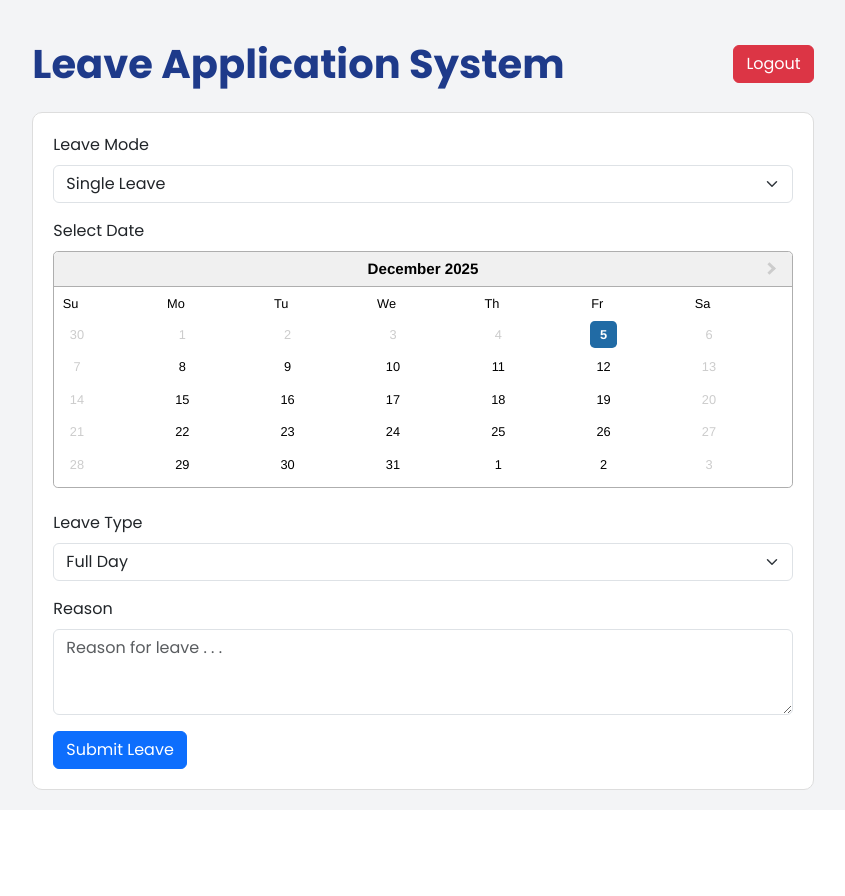
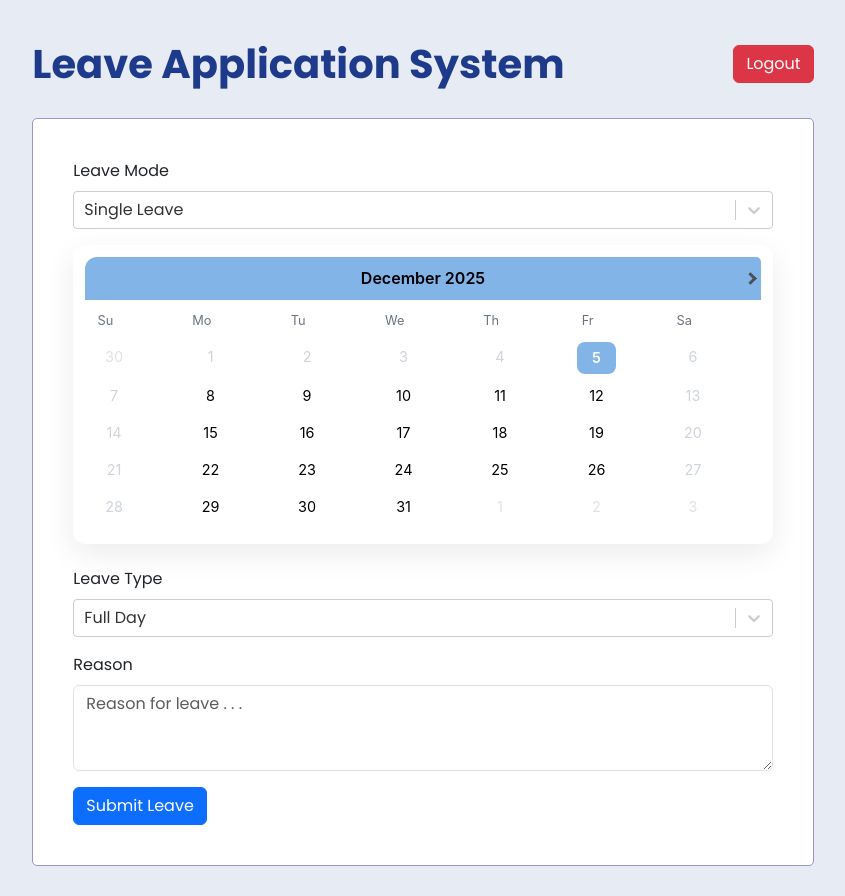
Before and after one commit to sahil852963/applicationsystem, a React (Create React App) app: page /leaveapplication/send-mail in a window 1280 px wide. Shown: the whole page, without its empty margins (217-1062 px from the left). Before the commit the page ends 810 px from the top, so only its background shows below. Built offline with nearby package versions, Linux system fonts and the light colour scheme; sample sign-in values are in the browser's storage; a small style sheet from the web is missing.

Commit message:
updated calender

```diff
--- a/package.json
+++ b/package.json
@@ -15,6 +15,7 @@
     "react-dom": "^19.2.0",
     "react-router-dom": "^7.9.6",
     "react-scripts": "5.0.1",
+    "react-select": "^5.10.2",
     "toastify-js": "^1.12.0",
     "web-vitals": "^2.1.4"
   },
--- a/src/App.css
+++ b/src/App.css
@@ -40,7 +40,7 @@
 .App {
   text-align: center;
   font-family: "Poppins", sans-serif;
-  background: #f3f4f6;
+  background: #e6ebf4;
   min-height: 100vh;
   padding-top: 40px;
 }
--- /dev/null
+++ b/src/component/FlashMessage.js
@@ -0,0 +1,21 @@
+import Toastify from "toastify-js";
+import "toastify-js/src/toastify.css";
+
+export const showToast = (message, type = "success") => {
+    Toastify({
+        text: message,
+        duration: 3000,
+        close: true,
+        gravity: "top",
+        position: "right",
+        stopOnFocus: true,
+        style: {
+            background:
+                type === "success"
+                    ? "linear-gradient(to right, #00b09b, #96c93d)"
+                    : type === "warning"
+                        ? "linear-gradient(to right, #f7971e, #ffd200)"
+                        : "linear-gradient(to right, #ff416c, #ce3115ff)",
+        },
+    }).showToast();
+};
--- a/src/component/LeaveForm/LeaveForm.css
+++ b/src/component/LeaveForm/LeaveForm.css
@@ -1,10 +1,10 @@
 .leave-form {
     max-width: 500px;
-    margin: 20px auto;
-    padding: 20px;
-    border: 1px solid #ddd;
-    border-radius: 10px;
-    background: #fff;
+    margin: 30px auto;
+    padding: 40px;
+    border: 1px solid #9c93d0;
+    border-radius: 5px;
+    background: hwb(0 100% 0%);
 }
 .submit-btn {
     width: 100%;
@@ -13,23 +13,111 @@
     display: none !important;
 }
 
-.leave-card {
-    width: 420px;
-    background: #fff;
-    padding: 30px;
-    border-radius: 16px;
-    box-shadow: 0 8px 20px rgba(0,0,0,0.1);
-}
-
 .leave-form {
   max-width: 100%;
 }
 
 .leave-table-wrapper {
-  max-height: 260px; /* prevents page from growing */
+  max-height: 260px;
   overflow-y: auto;
 }
 
 .leave-table-wrapper table {
   margin-bottom: 0;
 }
+
+/* ===============================
+   React DatePicker – Modern UI
+================================ */
+
+.react-datepicker {
+  font-family: "Inter", system-ui, -apple-system, sans-serif;
+  border: none;
+  border-radius: 12px;
+  box-shadow: 0 10px 30px rgba(0, 0, 0, 0.08);
+  padding: 12px;
+}
+
+/* Header */
+.react-datepicker__header {
+  background-color: #82b4e7;
+  border-bottom: none;
+  padding: 12px 0;
+  border-radius: 12px 12px 0 0;
+}
+
+.react-datepicker__current-month {
+  font-weight: 600;
+  font-size: 1rem;
+}
+
+/* Day names (Sun–Sat) */
+.react-datepicker__day-name {
+  color: #6c757d;
+  font-size: 0.8rem;
+  margin: 0.4rem;
+}
+
+/* Days */
+.react-datepicker__day {
+  width: 2.4rem;
+  margin: 0.2rem;
+  border-radius: 8px;
+  font-size: 0.9rem;
+  transition: all 0.2s ease;
+}
+
+/* Hover */
+.react-datepicker__day:hover {
+  background-color: #e9ecef;
+}
+
+/* Today */
+.react-datepicker__day--today {
+  font-weight: 600;
+  border: 1px dashed #82b4e7;
+}
+
+/* Selected day */
+.react-datepicker__day--selected{
+  background-color: #82b4e7 !important;
+  color: #fff;
+  border-radius: 8px;
+}
+.react-datepicker__day--keyboard-selected {
+  /* background-color: #0d6efd !important; */
+  color: #fff;
+  border-radius: 8px;
+}
+
+/* Disabled dates */
+.react-datepicker__day--disabled {
+  color: #ced4da;
+  cursor: not-allowed;
+}
+
+/* Outside month days */
+.react-datepicker__day--outside-month {
+  color: #dee2e6;
+}
+
+/* Navigation arrows */
+.react-datepicker__navigation {
+  top: 20px;
+}
+
+.react-datepicker__navigation-icon::before {
+  border-color: #495057;
+}
+
+/* Mobile friendly */
+@media (max-width: 576px) {
+  .react-datepicker {
+    width: 100%;
+  }
+
+  .react-datepicker__day {
+    width: 2.1rem;
+    line-height: 2.1rem;
+  }
+}
--- a/src/component/LeaveForm/LeaveForm.jsx
+++ b/src/component/LeaveForm/LeaveForm.jsx
@@ -1,5 +1,4 @@
-import Toastify from "toastify-js";
-import "toastify-js/src/toastify.css";
+import Select from "react-select";
 import { useContext, useReducer } from "react";
 import { useNavigate } from "react-router-dom";
 import axios from "axios";
@@ -7,6 +6,7 @@ import DatePicker from "react-datepicker";
 import "react-datepicker/dist/react-datepicker.css";
 import { AuthContext } from "../../context/AuthContext";
 import "./LeaveForm.css";
+import { showToast } from "../FlashMessage.js"
 
 export const LeaveForm = () => {
 
@@ -14,6 +14,18 @@ export const LeaveForm = () => {
 		const istDate = new Date(dateObj.getTime() + 5.5 * 60 * 60 * 1000);
 		return istDate.toISOString().split("T")[0];
 	};
+
+	const leaveModeOptions = [
+		{ value: "single", label: "Single Leave" },
+		{ value: "multiple", label: "Multiple Leaves" },
+		{ value: "restricted", label: "Restricted" },
+	];
+
+	const leaveTypeOptions = [
+		{ value: "full_day", label: "Full Day" },
+		{ value: "half_day", label: "Half Day" },
+		{ value: "short_leave", label: "Short Leave" },
+	];
 
 	const today = new Date();
 	today.setHours(0, 0, 0, 0);
@@ -101,31 +113,14 @@ export const LeaveForm = () => {
 		return dt;
 	});
 
-	const showToast = (message, type = "success") => {
-		Toastify({
-			text: message,
-			duration: 3000,
-			close: true,
-			gravity: "top",
-			position: "right",
-			stopOnFocus: true,
-			style: {
-				background:
-					type === "success"
-						? "linear-gradient(to right, #00b09b, #96c93d)"
-						: type === "warning"
-							? "linear-gradient(to right, #f7971e, #ffd200)"
-							: "linear-gradient(to right, #ff416c, #ff4b2b)",
-			},
-		}).showToast();
-	};
 
-
+	// Logout user
 	const handleLogoutClick = () => {
 		logout();
 		navigate("/");
 	};
 
+	// Handle Leave Type in case of multiple Leaves
 	const handleLeaveTypeChange = (e) => {
 		if (leaveMode === "restricted") return;
 		const type = e.target.value;
@@ -137,6 +132,7 @@ export const LeaveForm = () => {
 
 	};
 
+	// Handle morning/evening session change
 	const handleSessionChange = (e) => {
 		dispatch({
 			type: "SET_CURRENT_DAY",
@@ -159,6 +155,7 @@ export const LeaveForm = () => {
 	};
 
 
+	// Add multiple days in case of multiple Leaves. Add btn functionality
 	const handleAddDay = () => {
 		if (
 			(currentDay.leave_type === "half_day" || currentDay.leave_type === "short_leave") &&
@@ -220,10 +217,12 @@ export const LeaveForm = () => {
 	};
 
 
+	// Delete day from multiple leaves. Delete btn functionality
 	const handleDeleteDay = (date) => {
 		dispatch({ type: "DELETE_LEAVE", payload: date });
 	};
 
+	// Handle form submission
 	const handleSubmit = async (e) => {
 		e.preventDefault();
 
@@ -288,22 +287,23 @@ export const LeaveForm = () => {
 						{/* Leave Mode */}
 						<div className="mb-3">
 							<label className="form-label">Leave Mode</label>
-							<select
-								className="form-select"
-								value={leaveMode}
-								onChange={(e) =>
-									dispatch({ type: "SET_LEAVE_MODE", payload: e.target.value })
+							<Select
+								options={leaveModeOptions}
+								value={leaveModeOptions.find(opt => opt.value === leaveMode)}
+								onChange={(selected) =>
+									dispatch({
+										type: "SET_LEAVE_MODE",
+										payload: selected.value,
+									})
 								}
-							>
-								<option value="single">Single Leave</option>
-								<option value="multiple">Multiple Leaves</option>
-								<option value="restricted">Restricted</option>
-							</select>
+								placeholder="Select Leave Mode"
+								isSearchable={false}
+								classNamePrefix="react-select"
+							/>
 						</div>
 
 						{/* Date Picker */}
 						<div className="mb-3">
-							<label className="form-label">Select Date</label>
 							<DatePicker
 								inline
 								selected={
@@ -337,7 +337,6 @@ export const LeaveForm = () => {
 										type: "SET_CURRENT_DAY",
 										payload: { date: formatDate(date) },
 									});
-									// setCurrentDay({ ...currentDay, date: formatDate(date) });
 								}}
 							/>
 
@@ -347,15 +346,16 @@ export const LeaveForm = () => {
 						{leaveMode !== "restricted" && (
 							<div className="mb-3">
 								<label className="form-label">Leave Type</label>
-								<select
-									className="form-select"
-									value={currentDay.leave_type}
-									onChange={handleLeaveTypeChange}
-								>
-									<option value="full_day">Full Day</option>
-									<option value="half_day">Half Day</option>
-									<option value="short_leave">Short Leave</option>
-								</select>
+								<Select
+									options={leaveTypeOptions}
+									value={leaveTypeOptions.find(o => o.value === currentDay.leave_type)}
+									onChange={(selected) =>
+										dispatch({
+											type: "SET_CURRENT_DAY",
+											payload: { leave_type: selected.value },
+										})
+									}
+								/>
 							</div>
 						)}
 
--- a/src/component/Login/Login.jsx
+++ b/src/component/Login/Login.jsx
@@ -3,6 +3,7 @@ import axios from "axios";
 import { AuthContext } from "../../context/AuthContext.js";
 import { useNavigate } from "react-router-dom";
 import "./Login.css";
+import { showToast } from "../FlashMessage.js"
 
 export const Login = () => {
 	const { login } = useContext(AuthContext);
@@ -33,7 +34,8 @@ export const Login = () => {
 				err.response?.data?.message ||
 				err.response?.data ||
 				"Something went wrong. Try again!";
-			setError(message);
+				showToast(message, "error");
+
 			console.error(err.response?.data);
 		}
 	};
@@ -46,7 +48,7 @@ export const Login = () => {
 
 					<h4 className="text-center mb-4">Login</h4>
 
-					{error && <p className="alert alert-danger py-2">{error}</p>}
+					{/* {error && <p className="alert alert-danger py-2">{error}</p>} */}
 
 					<form onSubmit={handleSubmit}>
 
```
Also changed, not shown: 2 other files (tests, documents, lock files or other folders).
